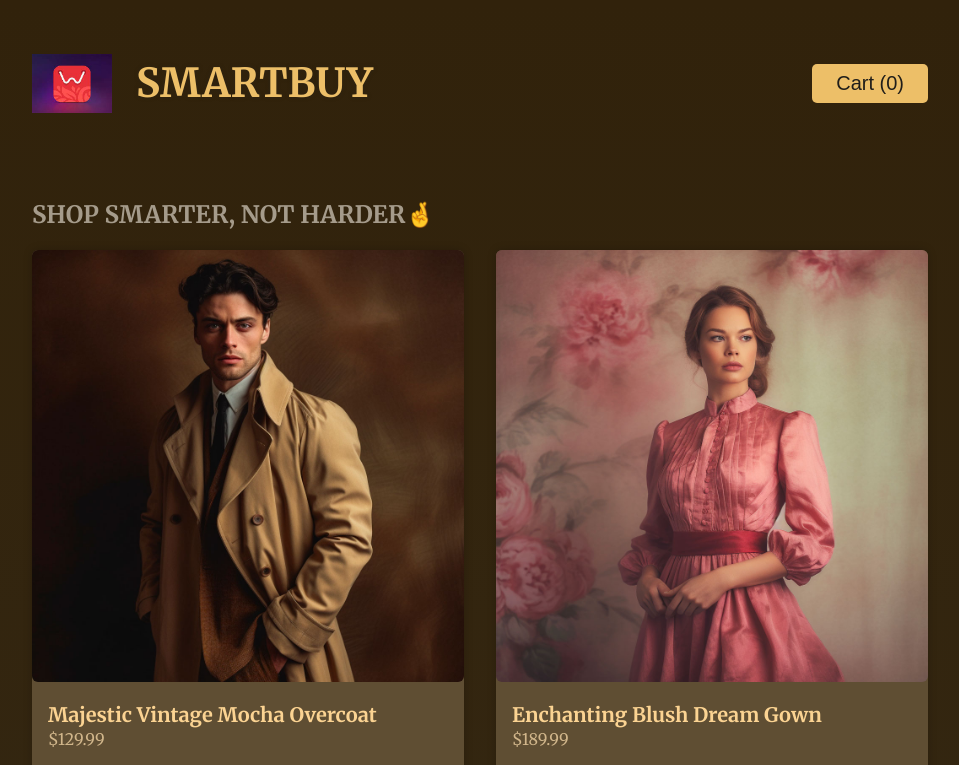
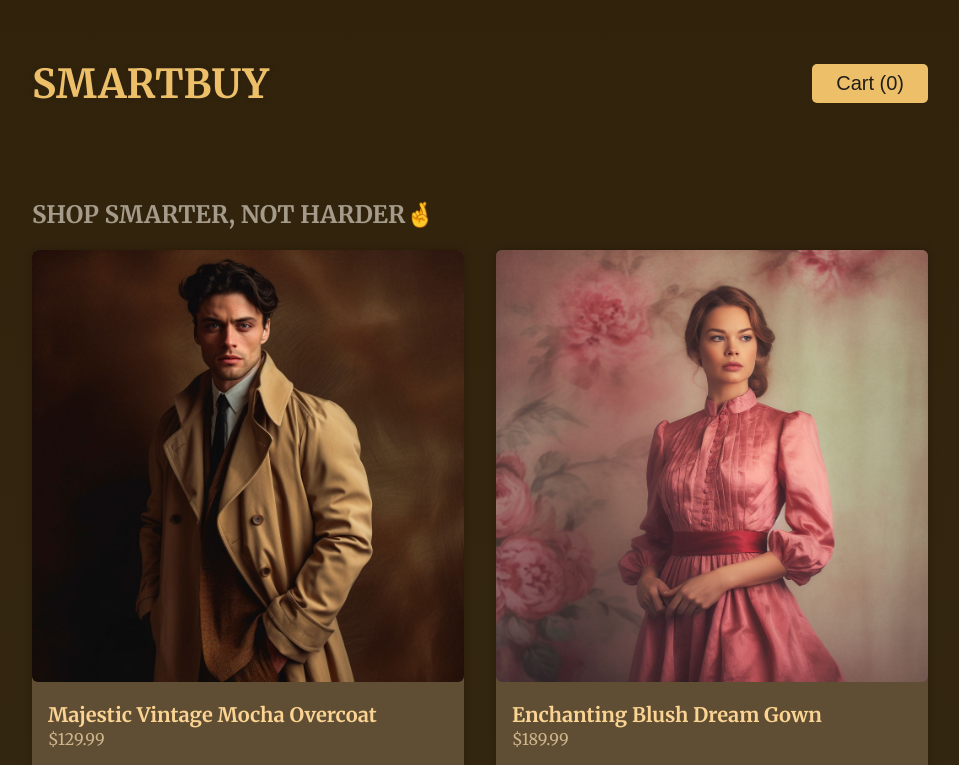
Before and after one commit to Divya205/Shopping_cart, a React (Vite) app: page / in a window 1280 px wide. Shown: the top 765 px of the page, without its empty margins (160-1119 px from the left). Built offline with nearby package versions, Linux system fonts and the light colour scheme.

Commit message:
logo removed

```diff
--- a/src/components/Header.jsx
+++ b/src/components/Header.jsx
@@ -33,7 +33,6 @@ export default function Header({ cart, onUpdateCartItemQuantity }) {
       />
       <header id="main-header">
         <div id="main-title">
-        <img src="src/assets/logo1.jpg" alt="Elegant model" />
 
           <h1>SmartBuy</h1>
         </div>
```
Also changed, not shown: src/assets/logo_pc.jpg (added).
